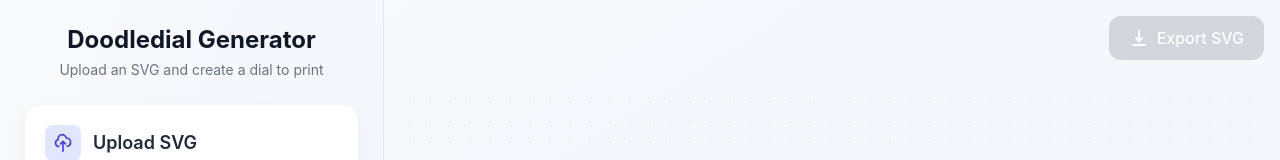
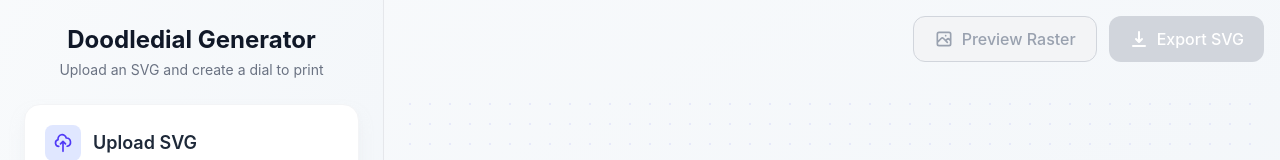
Before and after one commit to kgeilmann/doodledials, a SvelteKit app: page / in a window 1280 px wide. Shown: the top 160 px of the page. Built offline with nearby package versions, Linux system fonts and the light colour scheme.

Commit message:
feat: add Preview Raster button and integrate modal

```diff
--- a/src/lib/components/RasterPreviewModal.svelte
+++ b/src/lib/components/RasterPreviewModal.svelte
@@ -1,13 +1,16 @@
 <script lang="ts">
 	import { doodledialStore } from '$lib/stores/doodledial.svelte';
-	import { DPI, MM_PER_INCH } from '$lib/utils/constants';
+	import { MM_PER_INCH } from '$lib/utils/constants';
 
 	let { open = $bindable(false) } = $props();
 
 	let canvas: HTMLCanvasElement | null = $state(null);
 	let isGenerating = $state(false);
 
-	const pixelSize = $derived(Math.round((doodledialStore.config.diameter / MM_PER_INCH) * DPI));
+	const PRINT_DPI = 300;
+	const pixelSize = $derived(
+		Math.round((doodledialStore.config.diameter / MM_PER_INCH) * PRINT_DPI)
+	);
 
 	async function generateRaster() {
 		if (!doodledialStore.combinedSvg || !canvas) return;
@@ -38,9 +41,11 @@
 		img.src = url;
 	}
 
+	import { tick } from 'svelte';
+
 	$effect(() => {
 		if (open && doodledialStore.combinedSvg) {
-			generateRaster();
+			tick().then(generateRaster);
 		}
 	});
 
--- a/src/routes/+page.svelte
+++ b/src/routes/+page.svelte
@@ -4,7 +4,10 @@
 	import DialPreview from '$lib/components/DialPreview.svelte';
 	import ExportButton from '$lib/components/ExportButton.svelte';
 	import LayerList from '$lib/components/LayerList.svelte';
+	import RasterPreviewModal from '$lib/components/RasterPreviewModal.svelte';
 	import { doodledialStore } from '$lib/stores/doodledial.svelte';
+
+	let showRasterPreview = $state(false);
 </script>
 
 <svelte:head>
@@ -112,11 +115,33 @@
 	</div>
 
 	<div class="flex-1 flex flex-col">
-		<div class="flex justify-end p-4">
+		<div class="flex justify-end p-4 gap-3">
+			<button
+				onclick={() => (showRasterPreview = true)}
+				disabled={!doodledialStore.svgContent}
+				class="px-5 py-2.5 bg-white text-gray-700 border border-gray-300 rounded-xl font-medium flex items-center gap-2 transition-all duration-200 ease-out disabled:bg-gray-100 disabled:text-gray-400 disabled:cursor-not-allowed enabled:hover:bg-gray-50 enabled:hover:border-gray-400 enabled:active:scale-95"
+			>
+				<svg
+					xmlns="http://www.w3.org/2000/svg"
+					class="h-5 w-5"
+					fill="none"
+					viewBox="0 0 24 24"
+					stroke="currentColor"
+					stroke-width="2"
+				>
+					<path
+						stroke-linecap="round"
+						stroke-linejoin="round"
+						d="M4 16l4.586-4.586a2 2 0 012.828 0L16 16m-2-2l1.586-1.586a2 2 0 012.828 0L20 14m-6-6h.01M6 20h12a2 2 0 002-2V6a2 2 0 00-2-2H6a2 2 0 00-2 2v12a2 2 0 002 2z"
+					/>
+				</svg>
+				<span>Preview Raster</span>
+			</button>
 			<ExportButton />
 		</div>
 		<div class="flex-1 flex items-center justify-center p-4">
 			<DialPreview />
 		</div>
 	</div>
+	<RasterPreviewModal bind:open={showRasterPreview} />
 </main>
```
